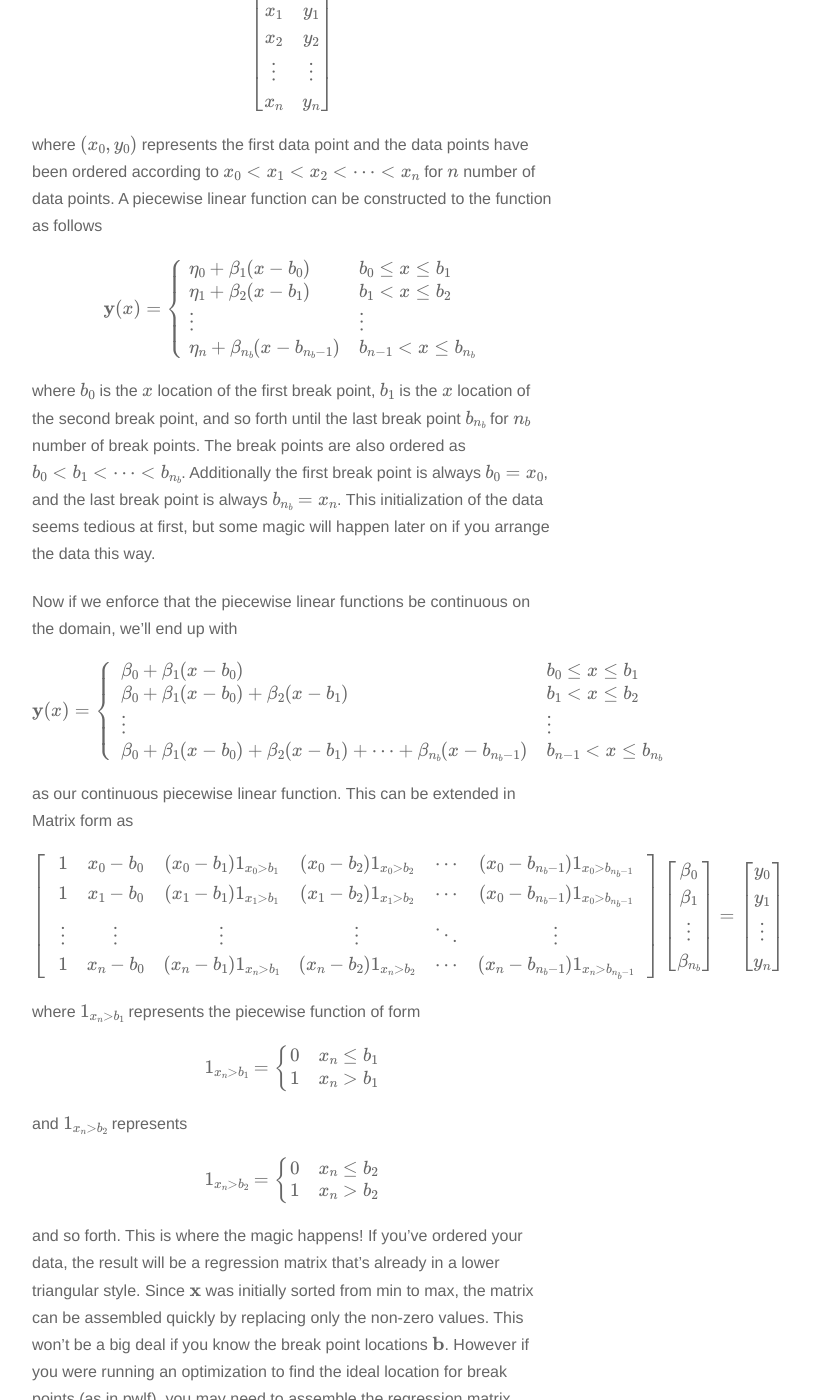
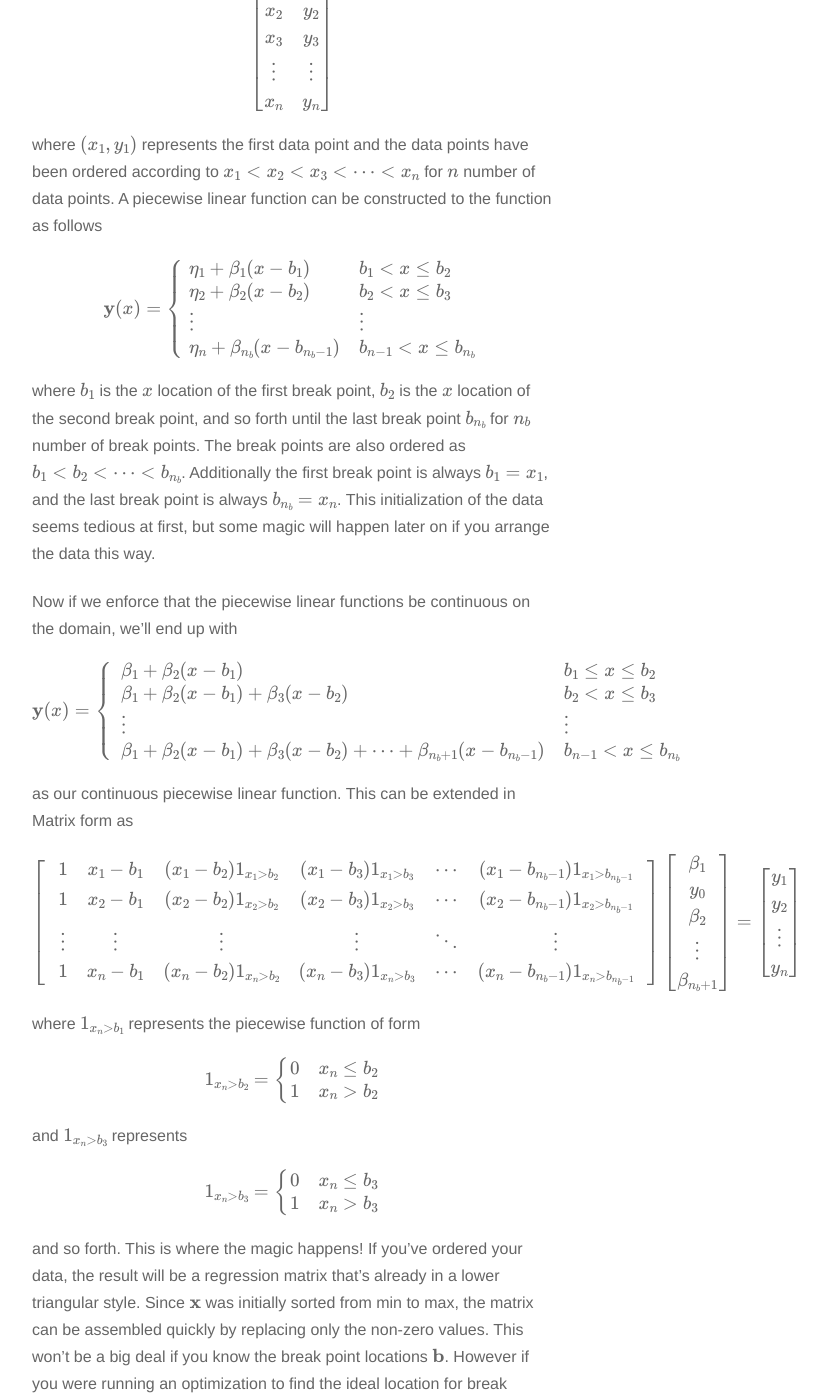
Before and after one commit to cjekel/cjekel.github.io, a Jekyll site: the page built from _posts/2018-04-08-Continous-piecewise-linear-regression.md, in a window 1280 px wide and 1400 px high, scrolled down 1104 px. Shown: the whole window, without its empty margins (348-1175 px from the left). Built offline with Jekyll 4.4.1, drawn with Linux system fonts in a browser that asks for light colours; nearby versions of some CDN libraries; formulas are drawn with MathJax 3; comment, search, counter and statistics services are not loaded; some of the changed text lies outside the part shown.

Commit message:
use mathematical 1 index location everywhere

```diff
--- a/_posts/2018-04-08-Continous-piecewise-linear-regression.md
+++ b/_posts/2018-04-08-Continous-piecewise-linear-regression.md
@@ -21,35 +21,35 @@ Let's assume we have a one dimensional data set. In this case we will assume <sp
 <div>
 $$
 \begin{bmatrix}
-x_0 & y_0 \\
 x_1 & y_1 \\
 x_2 & y_2 \\
+x_3 & y_3 \\
 \vdots & \vdots \\
 x_n & y_n \\
 \end{bmatrix}
 $$
 </div>
-where <span>\\((x_0, y_0) \\)</span> represents the first data point and the data points have been ordered according to <span>\\( x_0 < x_1 < x_2 < \cdots < x_n \\)</span> for <span>\\(n \\)</span> number of data points. A piecewise linear function can be constructed to the function as follows
+where <span>\\((x_1, y_1) \\)</span> represents the first data point and the data points have been ordered according to <span>\\( x_1 < x_2 < x_3 < \cdots < x_n \\)</span> for <span>\\(n \\)</span> number of data points. A piecewise linear function can be constructed to the function as follows
 <div>
 $$
 \mathbf{y}(x) = \begin{cases}
-      \eta_0 + \beta_1(x-b_0) & b_0 \leq x \leq b_1 \\
-      \eta_1 + \beta_2(x-b_1) & b_1 < x \leq b_2 \\
+      \eta_1 + \beta_1(x-b_1) & b_1 < x \leq b_2 \\
+      \eta_2 + \beta_2(x-b_2) & b_2 < x \leq b_3 \\
       \vdots & \vdots \\
       \eta_n + \beta_{n_b}(x-b_{n_b-1}) & b_{n-1} < x \leq b_{n_b} \\
 \end{cases}
 $$
 </div>
-where <span>\\(b_0 \\)</span> is the <span>\\(x \\)</span> location of the first break point, <span>\\(b_1 \\)</span> is the <span>\\(x \\)</span> location of the second break point, and so forth until the last break point <span>\\(b_{n_b} \\)</span> for <span>\\(n_b \\)</span> number of break points. The break points are also ordered as <span>\\(b_0 < b_1 < \cdots < b_{n_b} \\)</span>. Additionally the first break point is always <span>\\(b_0 = x_0 \\)</span>, and the last break point is always <span>\\(b_{n_b} = x_n \\)</span>. This initialization of the data seems tedious at first, but some magic will happen later on if you arrange the data this way.
+where <span>\\(b_1 \\)</span> is the <span>\\(x \\)</span> location of the first break point, <span>\\(b_2 \\)</span> is the <span>\\(x \\)</span> location of the second break point, and so forth until the last break point <span>\\(b_{n_b} \\)</span> for <span>\\(n_b \\)</span> number of break points. The break points are also ordered as <span>\\(b_1 < b_2 < \cdots < b_{n_b} \\)</span>. Additionally the first break point is always <span>\\(b_1 = x_1 \\)</span>, and the last break point is always <span>\\(b_{n_b} = x_n \\)</span>. This initialization of the data seems tedious at first, but some magic will happen later on if you arrange the data this way.
 
 Now if we enforce that the piecewise linear functions be continuous on the domain, we'll end up with
 <div>
 $$
 \mathbf{y}(x) = \begin{cases}
-      \beta_0 + \beta_1(x-b_0) & b_0 \leq x \leq b_1 \\
-      \beta_0 + \beta_1(x-b_0) + \beta_2(x-b_1) & b_1 < x \leq b_2 \\
+      \beta_1 + \beta_2(x-b_1) & b_1 \leq x \leq b_2 \\
+      \beta_1 + \beta_2(x-b_1) + \beta_3(x-b_2) & b_2 < x \leq b_3 \\
       \vdots & \vdots \\
-      \beta_0 + \beta_1(x-b_0) + \beta_2(x-b_1) + \cdots + \beta_{n_b}(x-b_{n_b-1}) & b_{n-1} < x \leq b_{n_b} \\
+      \beta_1 + \beta_2(x-b_1) + \beta_3(x-b_2) + \cdots + \beta_{n_b+1}(x-b_{n_b-1}) & b_{n-1} < x \leq b_{n_b} \\
 \end{cases}
 $$
 </div>
@@ -57,18 +57,19 @@ as our continuous piecewise linear function. This can be extended in Matrix form
 <div>
 $$
 \begin{bmatrix}
-1 & x_0-b_0 & (x_0-b_1)1_{x_0 > b_1} & (x_0-b_2)1_{x_0 > b_2} & \cdots & (x_0-b_{n_b-1})1_{x_0 > b_{n_b-1}} \\
-1 & x_1-b_0 & (x_1-b_1)1_{x_1 > b_1} & (x_1-b_2)1_{x_1 > b_2} & \cdots & (x_0-b_{n_b-1})1_{x_0 > b_{n_b-1}} \\
+1 & x_1-b_1 & (x_1-b_2)1_{x_1 > b_2} & (x_1-b_3)1_{x_1 > b_3} & \cdots & (x_1-b_{n_b-1})1_{x_1 > b_{n_b-1}} \\
+1 & x_2-b_1 & (x_2-b_2)1_{x_2 > b_2} & (x_2-b_3)1_{x_2 > b_3} & \cdots & (x_2-b_{n_b-1})1_{x_2 > b_{n_b-1}} \\
 \vdots & \vdots & \vdots & \vdots &  \ddots & \vdots \\
-1 & x_n-b_0 & (x_n-b_1)1_{x_n > b_1} & (x_n-b_2)1_{x_n > b_2} & \cdots & (x_n-b_{n_b-1})1_{x_n > b_{n_b-1}} \\
+1 & x_n-b_1 & (x_n-b_2)1_{x_n > b_2} & (x_n-b_3)1_{x_n > b_3} & \cdots & (x_n-b_{n_b-1})1_{x_n > b_{n_b-1}} \\
 \end{bmatrix} \begin{bmatrix}
-\beta_0 \\
-\beta_1 \\
+\beta_1 \\y_0 \\
+
+\beta_2 \\
 \vdots \\
-\beta_{n_b}
+\beta_{n_b+1}
 \end{bmatrix} = \begin{bmatrix}
-y_0 \\
 y_1 \\
+y_2 \\
 \vdots \\
 y_n
 \end{bmatrix}
@@ -76,18 +77,18 @@ $$
 </div> where <span>\\(1_{x_n > b_1} \\)</span> represents the piecewise function of form
 <div>
 $$
-1_{x_n > b_1} = \begin{cases}
-      0 & x_n \leq b_1 \\
-	  1 & x_n > b_1 \\
+1_{x_n > b_2} = \begin{cases}
+      0 & x_n \leq b_2 \\
+	  1 & x_n > b_2 \\
 \end{cases}
 $$
 </div>
-and <span>\\(1_{x_n > b_2} \\)</span> represents
+and <span>\\(1_{x_n > b_3} \\)</span> represents
 <div>
 $$
-1_{x_n > b_2} = \begin{cases}
-      0 & x_n \leq b_2 \\
-	  1 & x_n > b_2 \\
+1_{x_n > b_3} = \begin{cases}
+      0 & x_n \leq b_3 \\
+	  1 & x_n > b_3 \\
 \end{cases}
 $$
 </div> and so forth. This is where the magic happens! If you've ordered your data, the result will be a regression matrix that's already in a lower triangular style. Since <span>\\(\mathbf{x} \\)</span> was initially sorted from min to max, the matrix can be assembled quickly by replacing only the non-zero values. This won't be a big deal if you know the break point locations <span>\\(\mathbf{b} \\)</span>. However if you were running an optimization to find the ideal location for break points (as in pwlf), you may need to assemble the regression matrix thousands of times.
```
